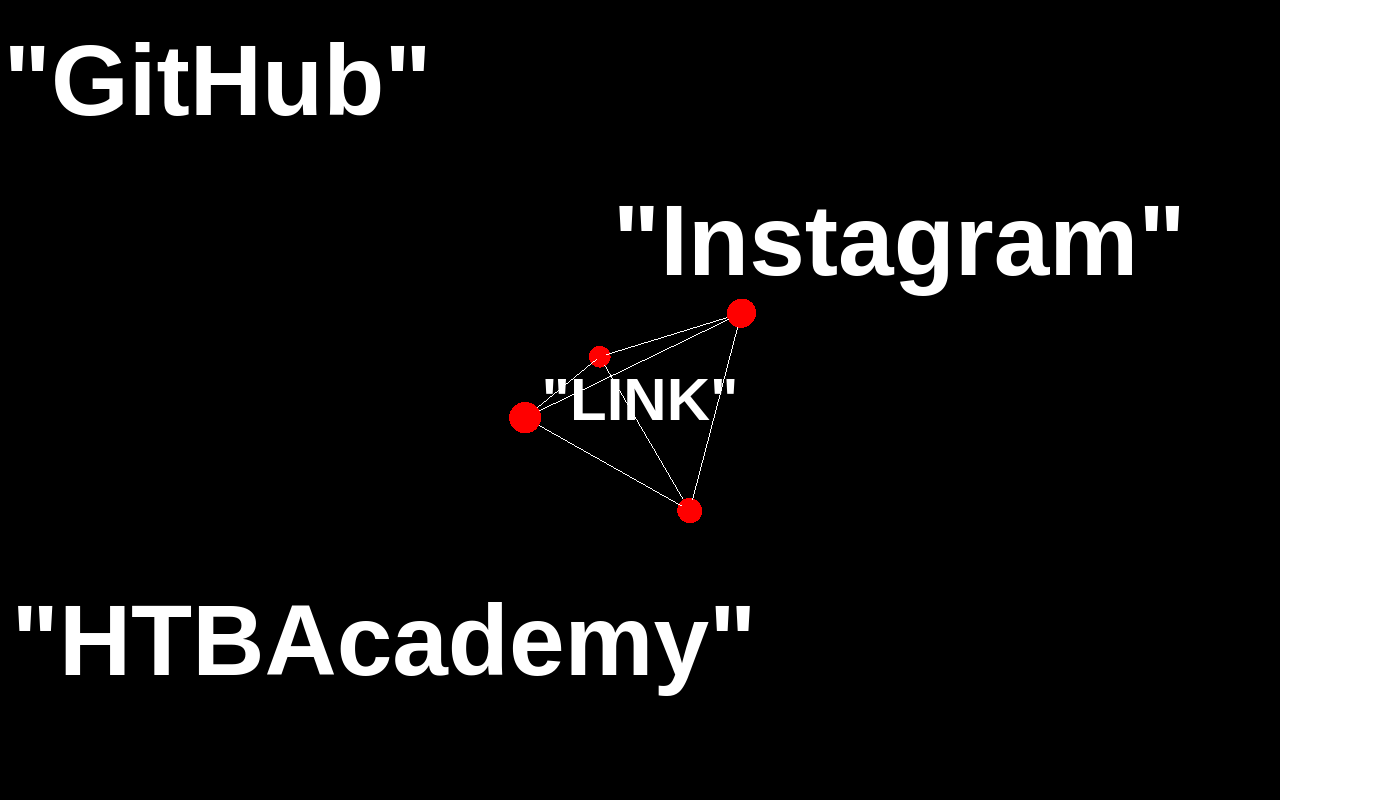
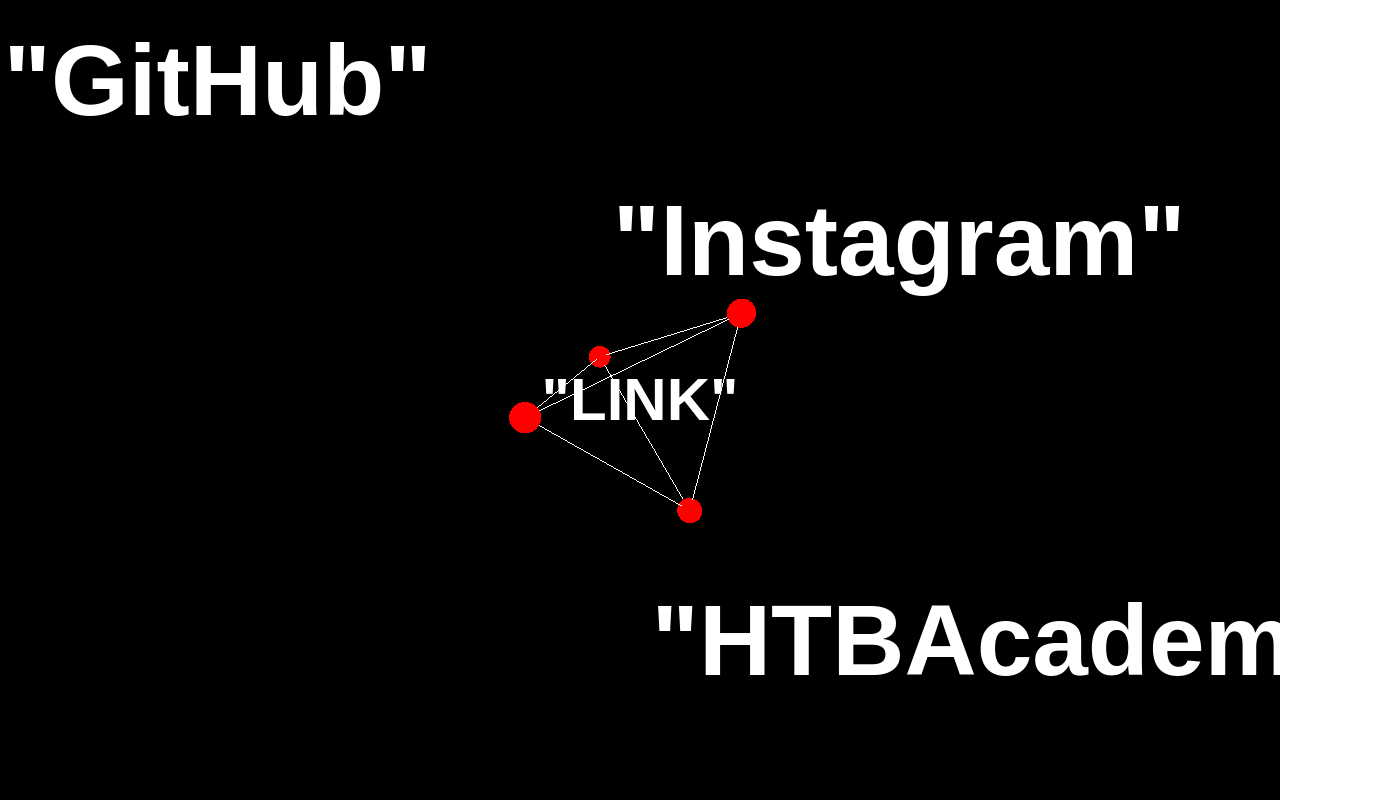
Before and after one commit to replay9zz/next-project, a Next.js app: page /link in a window 1280 px wide. Shown: the whole page, 1397 px wide, since content can reach past the window. Built offline with nearby package versions, Linux system fonts and the light colour scheme.

Commit message:
Fix: Link css

```diff
--- a/src/app/styles.css
+++ b/src/app/styles.css
@@ -66,7 +66,7 @@
   color: white;
   position: absolute;
   top: 80%;
-  left: 30%;
+  left: 80%;
   transform: translate(-50%, -50%);
   pointer-events: none;
 }
```
